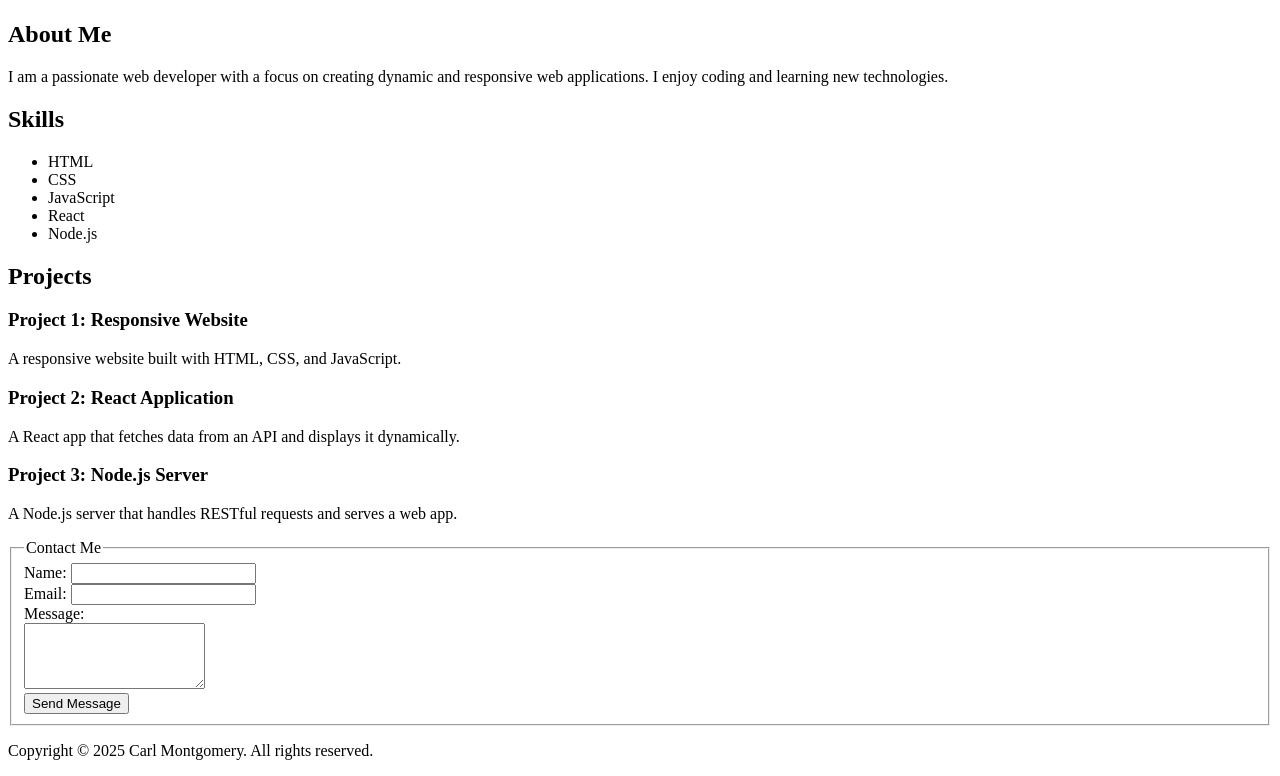
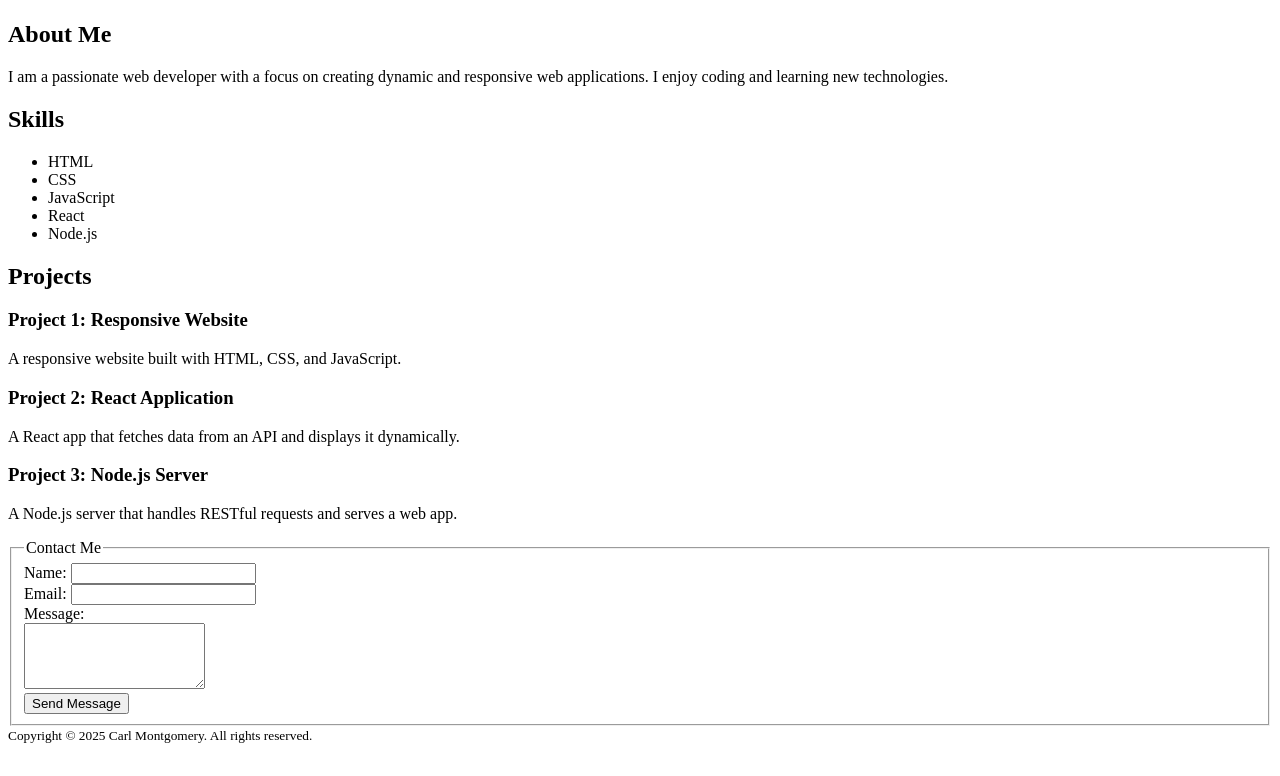
Before and after one commit to RasDread/my-portfolio, a plain HTML site: page index.html in a window 1280 px wide. Shown: the part 555-1331 px from the top of the page. After the commit the page ends 1307 px from the top, so only its background shows below. Drawn offline with Linux system fonts and the light colour scheme.

Commit message:
Change copyright notice to use <small> tag for improved semantics

```diff
--- a/index.html
+++ b/index.html
@@ -87,7 +87,7 @@
     </section>
   </main>
   <footer>
-    <p>Copyright © 2025 Carl Montgomery. All rights reserved.</p>
+    <small>Copyright © 2025 Carl Montgomery. All rights reserved.</small>
   </footer>
 </body>
 
```
